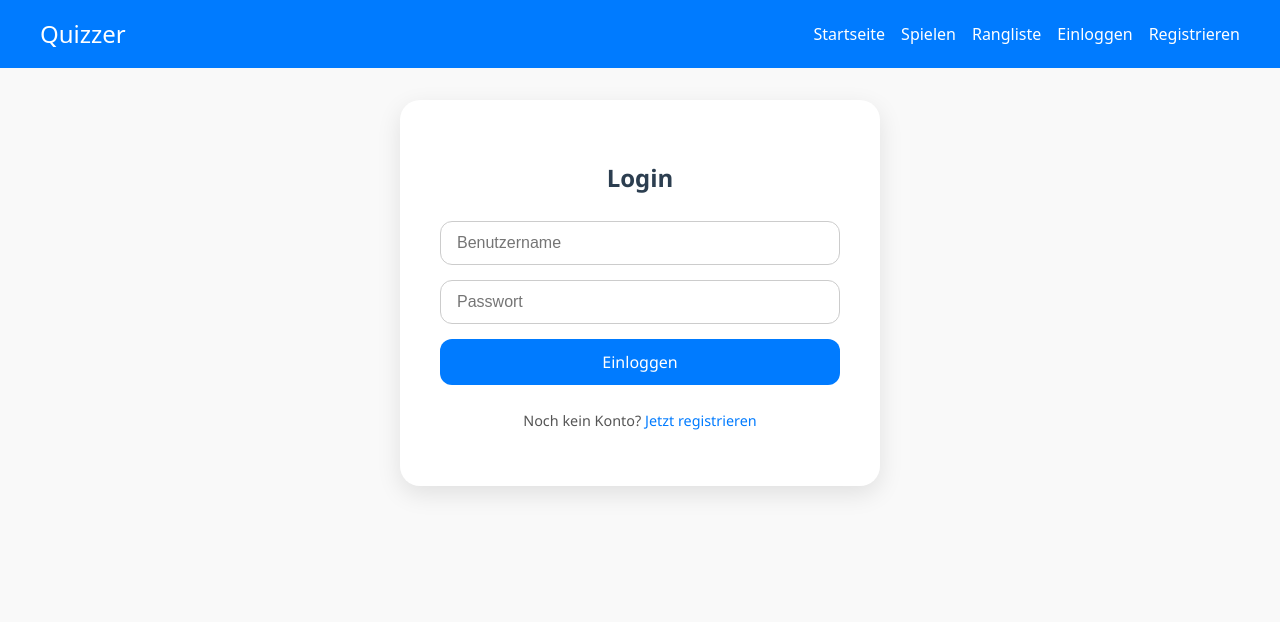
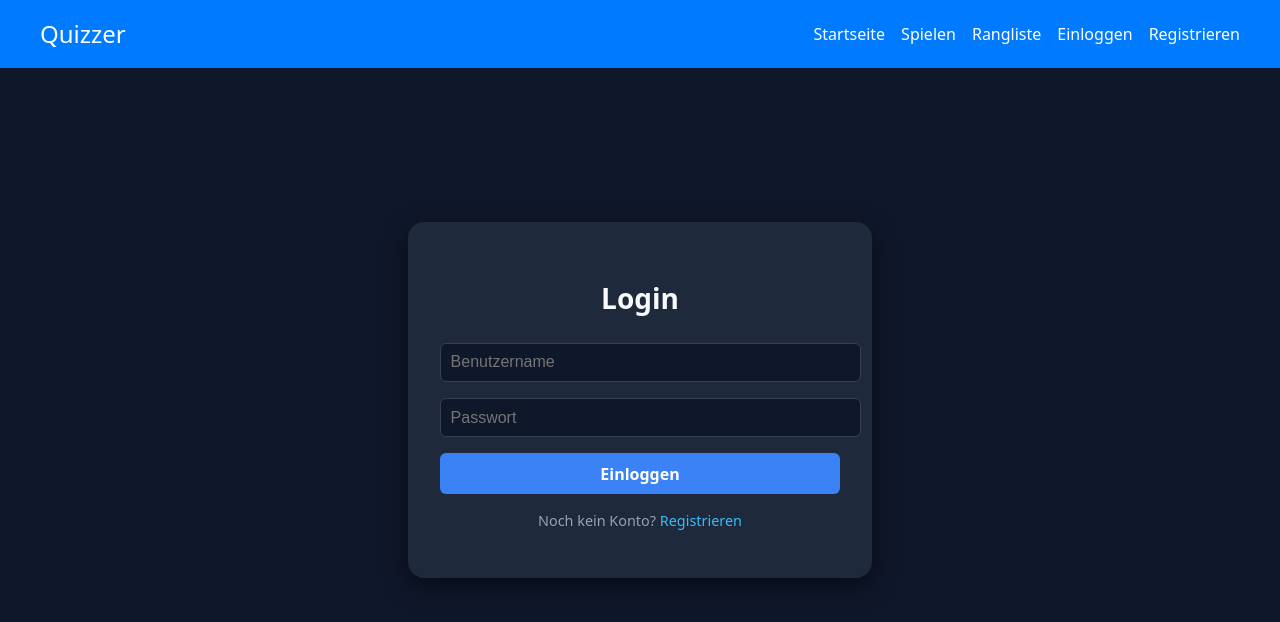
Before and after one commit to mvxsvchs/QuizBuster, a React (Vite) app in the folder QuizBuster/: page /login in a window 1280 px wide. Shown: the top 622 px of the page. Built offline with nearby package versions, Linux system fonts and the light colour scheme.

Commit message:
implemented login register api

```diff
--- a/QuizBuster/src/App.tsx
+++ b/QuizBuster/src/App.tsx
@@ -3,8 +3,9 @@ import { BrowserRouter as Router, Routes, Route } from 'react-router-dom';
 
 // Layout & Seitenkomponenten
 import NavBar from './components/NavBar';         // Navigationsleiste
-import Login from './components/Login';           // Login-Formular
 import Register from './components/Register';     // Registrierungsformular
+import Login from './components/Login';           // Loginformular
+
 
 // Seiten
 import Home from './pages/Home';                  // Startseite mit Login/Registrieren-Hinweis
@@ -26,8 +27,8 @@ function App() {
                     <Route path="/" element={<Home />} />                   {/* Startseite */}
                     <Route path="/quiz" element={<QuizGame />} />           {/* Quiz-Spiel */}
                     <Route path="/leaderboard" element={<Leaderboard />} /> {/* Rangliste */}
-                    <Route path="/login" element={<Login />} />             {/* Login */}
                     <Route path="/register" element={<Register />} />       {/* Registrierung */}
+                    <Route path="/login" element={<Login />} />       {/* Registrierung */}
                     <Route path="/start" element={<Startseite />} />        {/* Startseite vor dem Quiz */}
                 </Routes>
             </div>
--- /dev/null
+++ b/QuizBuster/src/components/Login.css
@@ -0,0 +1,93 @@
+/* Container-Zentrierung im Dark Mode */
+.login-container {
+    display: flex;
+    align-items: center;
+    justify-content: center;
+    height: 100vh;
+    background-color: #0f172a; /* dunkler Hintergrund */
+    color: #e2e8f0; /* heller Text */
+}
+
+/* Formular-Styling */
+.login-form {
+    background-color: #1e293b; /* slate-800 */
+    padding: 2rem;
+    border-radius: 1rem;
+    box-shadow: 0 8px 24px rgba(0, 0, 0, 0.5);
+    width: 100%;
+    max-width: 400px;
+    color: #f1f5f9;
+}
+
+/* Überschrift */
+.login-form h2 {
+    font-size: 1.75rem;
+    font-weight: 700;
+    margin-bottom: 1.5rem;
+    text-align: center;
+    color: #f8fafc;
+}
+
+/* Input-Felder */
+.login-input {
+    width: 100%;
+    padding: 0.6rem;
+    margin-bottom: 1rem;
+    border-radius: 0.375rem;
+    border: 1px solid #334155; /* slate-700 */
+    background-color: #0f172a;
+    color: #f1f5f9;
+    font-size: 1rem;
+    transition: border-color 0.3s ease, background-color 0.3s ease;
+}
+
+.login-input:focus {
+    outline: none;
+    border-color: #38bdf8; /* sky-400 */
+    background-color: #1e293b;
+}
+
+/* Fehlertext */
+.login-error {
+    color: #f87171;
+    font-size: 0.875rem;
+    font-weight: 500;
+    margin-bottom: 1rem;
+}
+
+/* Button */
+.login-button {
+    width: 100%;
+    padding: 0.6rem;
+    background-color: #3b82f6;
+    color: white;
+    font-size: 1rem;
+    font-weight: 600;
+    border: none;
+    border-radius: 0.375rem;
+    cursor: pointer;
+    transition: background-color 0.3s ease, transform 0.2s ease;
+}
+
+.login-button:hover {
+    background-color: #2563eb;
+    transform: translateY(-1px);
+}
+
+/* Link zu Registrierung */
+.login-link {
+    margin-top: 1rem;
+    text-align: center;
+    font-size: 0.9rem;
+    color: #94a3b8;
+}
+
+.login-link span {
+    color: #38bdf8;
+    font-weight: 500;
+    cursor: pointer;
+}
+
+.login-link span:hover {
+    text-decoration: underline;
+}
--- a/QuizBuster/src/components/Login.tsx
+++ b/QuizBuster/src/components/Login.tsx
@@ -1,51 +1,80 @@
-import { useState } from "react";
+import React, { useState } from "react";
 import { useNavigate } from "react-router-dom";
-import "./login-register.css";
+import axios from "axios";
+import "./login.css";
 
 const Login: React.FC = () => {
+    const navigate = useNavigate();
+
     const [username, setUsername] = useState("");
     const [password, setPassword] = useState("");
     const [error, setError] = useState("");
-    const navigate = useNavigate();
 
-    const handleLogin = (e: React.FormEvent) => {
+    const handleLogin = async (e: React.FormEvent) => {
         e.preventDefault();
+        setError("");
 
-        if (!username || !password) {
-            setError("Bitte fülle alle Felder aus.");
-            return;
+        const formData = new URLSearchParams();
+        formData.append("username", username);
+        formData.append("password", password);
+
+        try {
+            const response = await axios.post("http://localhost:8000/token", formData, {
+                headers: {
+                    "Content-Type": "application/x-www-form-urlencoded",
+                },
+            });
+
+            if (response.status === 200) {
+                // Token speichern (optional, z.B. für Auth später)
+                localStorage.setItem("token", response.data.access_token);
+                navigate("/start");
+            }
+        } catch (err: any) {
+            if (err.response && err.response.data?.detail) {
+                setError(err.response.data.detail);
+            } else {
+                setError("Login fehlgeschlagen. Bitte versuch es erneut.");
+            }
         }
-
-        // 🔒 Hier könnte ein echter API-Call hin
-        console.log("Login erfolgreich:", username);
-
-        // Weiterleiten
-        navigate("/start");
     };
 
     return (
-        <div className="auth-container">
-        <h2>Login</h2>
-            <form onSubmit={handleLogin}>
+        <div className="login-container">
+            <form onSubmit={handleLogin} className="login-form">
+                <h2>Login</h2>
+
+                {error && <p className="login-error">{error}</p>}
+
                 <input
                     type="text"
                     placeholder="Benutzername"
                     value={username}
                     onChange={(e) => setUsername(e.target.value)}
+                    className="login-input"
+                    required
                 />
+
                 <input
                     type="password"
                     placeholder="Passwort"
                     value={password}
                     onChange={(e) => setPassword(e.target.value)}
+                    className="login-input"
+                    required
                 />
-                {error && <p className="error">{error}</p>}
-                <button type="submit">Einloggen</button>
-                <p>Noch kein Konto? <a href="/register">Jetzt registrieren</a></p>
+
+                <button type="submit" className="login-button">
+                    Einloggen
+                </button>
+
+                <p className="login-link">
+                    Noch kein Konto?{" "}
+                    <span onClick={() => navigate("/register")}>Registrieren</span>
+                </p>
             </form>
         </div>
     );
 };
 
-
 export default Login;
--- a/QuizBuster/src/components/Register.tsx
+++ b/QuizBuster/src/components/Register.tsx
@@ -1,56 +1,58 @@
-import { useState } from "react";
+import React, { useState } from "react";
 import { useNavigate } from "react-router-dom";
+import axios from "axios";
+import "./register.css";
 
-export default function Register() {
+const RegisterPage: React.FC = () => {
+    const navigate = useNavigate();
+
     const [username, setUsername] = useState("");
     const [password, setPassword] = useState("");
     const [confirmPassword, setConfirmPassword] = useState("");
     const [error, setError] = useState("");
-    const navigate = useNavigate();
+
+    const passwordsMatch = confirmPassword === "" || password === confirmPassword;
 
     const handleRegister = async (e: React.FormEvent) => {
         e.preventDefault();
+        setError("");
 
-        if (!username || !password || !confirmPassword) {
-            setError("Bitte fülle alle Felder aus.");
-            return;
-        }
-
-        if (password !== confirmPassword) {
+        if (!passwordsMatch) {
             setError("Die Passwörter stimmen nicht überein.");
             return;
         }
 
         try {
-            const response = await fetch("http://localhost:8000/register", {
-                method: "POST",
-                body: JSON.stringify({ username, password }),
+            const response = await axios.post("http://localhost:8000/register", {
+                username,
+                password,
             });
 
-            const data = await response.json();
-
-            if (!response.ok) {
-                setError(data.detail || "Registrierung fehlgeschlagen.");
-                return;
+            if (response.status === 200 || response.status === 201) {
+                navigate("/start");
             }
-
-            // Erfolgreich registriert
-            navigate("/start");
-        } catch (err) {
-            setError("Server nicht erreichbar.");
+        } catch (err: any) {
+            if (err.response && err.response.data?.detail) {
+                setError(err.response.data.detail);
+            } else {
+                setError("Registrierung fehlgeschlagen. Bitte versuch es später erneut.");
+            }
         }
     };
 
     return (
-        <form onSubmit={handleRegister} className="p-4 max-w-md mx-auto">
-            <h2 className="text-2xl font-bold mb-4 text-center">Registrieren</h2>
+        <div className="register-container">
+            <form onSubmit={handleRegister} className="register-form">
+                <h2>Registrieren</h2>
+
+                {error && <p className="register-error">{error}</p>}
 
                 <input
                     type="text"
                     placeholder="Benutzername"
                     value={username}
                     onChange={(e) => setUsername(e.target.value)}
-                className="w-full p-2 mb-2 border rounded"
+                    className="register-input"
                     required
                 />
 
@@ -59,7 +61,7 @@ export default function Register() {
                     placeholder="Passwort"
                     value={password}
                     onChange={(e) => setPassword(e.target.value)}
-                className="w-full p-2 mb-2 border rounded"
+                    className="register-input"
                     required
                 />
 
@@ -68,18 +70,35 @@ export default function Register() {
                     placeholder="Passwort bestätigen"
                     value={confirmPassword}
                     onChange={(e) => setConfirmPassword(e.target.value)}
-                className="w-full p-2 mb-4 border rounded"
+                    className={`register-input ${
+                        confirmPassword.length === 0
+                            ? ""
+                            : passwordsMatch
+                                ? "green"
+                                : "red"
+                    }`}
                     required
                 />
 
-            {error && <p className="text-red-600 mb-4">{error}</p>}
+                {confirmPassword.length > 0 && (
+                    <p className={`register-confirm-msg ${passwordsMatch ? "green" : "red"}`}>
+                        {passwordsMatch
+                            ? "✅ Passwörter stimmen überein"
+                            : "❌ Passwörter stimmen nicht überein"}
+                    </p>
+                )}
 
-            <button
-                type="submit"
-                className="bg-blue-600 text-white px-4 py-2 rounded hover:bg-blue-700 w-full"
-            >
+                <button type="submit" className="register-button">
                     Registrieren
                 </button>
+
+                <p className="register-link">
+                    Schon ein Konto?{" "}
+                    <span onClick={() => navigate("/login")}>Zum Login</span>
+                </p>
             </form>
+        </div>
     );
-}
+};
+
+export default RegisterPage;
--- a/QuizBuster/src/components/login-register.css
+++ /dev/null
@@ -1,71 +0,0 @@
-.auth-container {
-    max-width: 400px;
-    margin: 100px auto;
-    padding: 40px;
-    border-radius: 20px;
-    background-color: #ffffff;
-    box-shadow: 0 8px 24px rgba(9, 0, 0, 0.1);
-    text-align: center;
-    font-family: 'Segoe UI', Tahoma, Geneva, Verdana, sans-serif;
-}
-
-.auth-container h2 {
-    margin-bottom: 25px;
-    color: #2c3e50;
-}
-
-.auth-container form {
-    display: flex;
-    flex-direction: column;
-    gap: 15px;
-}
-
-.auth-container input {
-    padding: 12px 16px;
-    border: 1px solid #ccc;
-    border-radius: 12px;
-    font-size: 1rem;
-    transition: border-color 0.2s;
-}
-
-.auth-container input:focus {
-    outline: none;
-    border-color: #007bff;
-}
-
-.auth-container button {
-    padding: 12px;
-    background-color: #007bff;
-    color: white;
-    border: none;
-    border-radius: 12px;
-    font-size: 1rem;
-    cursor: pointer;
-    transition: background-color 0.2s;
-}
-
-.auth-container button:hover {
-    background-color: #007bff;
-}
-
-.auth-container .error {
-    color: #e74c3c;
-    font-size: 0.9rem;
-    margin-top: -10px;
-}
-
-.auth-container p {
-    margin-top: 10px;
-    font-size: 0.9rem;
-    color: #555;
-}
-
-.auth-container a {
-    color: #007bff;
-    text-decoration: none;
-    font-weight: 500;
-}
-
-.auth-container a:hover {
-    text-decoration: underline;
-}
--- a/QuizBuster/src/main.tsx
+++ b/QuizBuster/src/main.tsx
@@ -2,7 +2,7 @@ import { StrictMode } from 'react'
 import { createRoot } from 'react-dom/client'
 import './index.css'
 import App from './App.tsx'
-import favicon from './assets/favicon.png';
+
 
 
 createRoot(document.getElementById('root')!).render(
```
Also changed, not shown: QuizBuster/src/components/Register.css (added, +117 -0 lines). Lines whose indentation alone changed are shown as unchanged.
